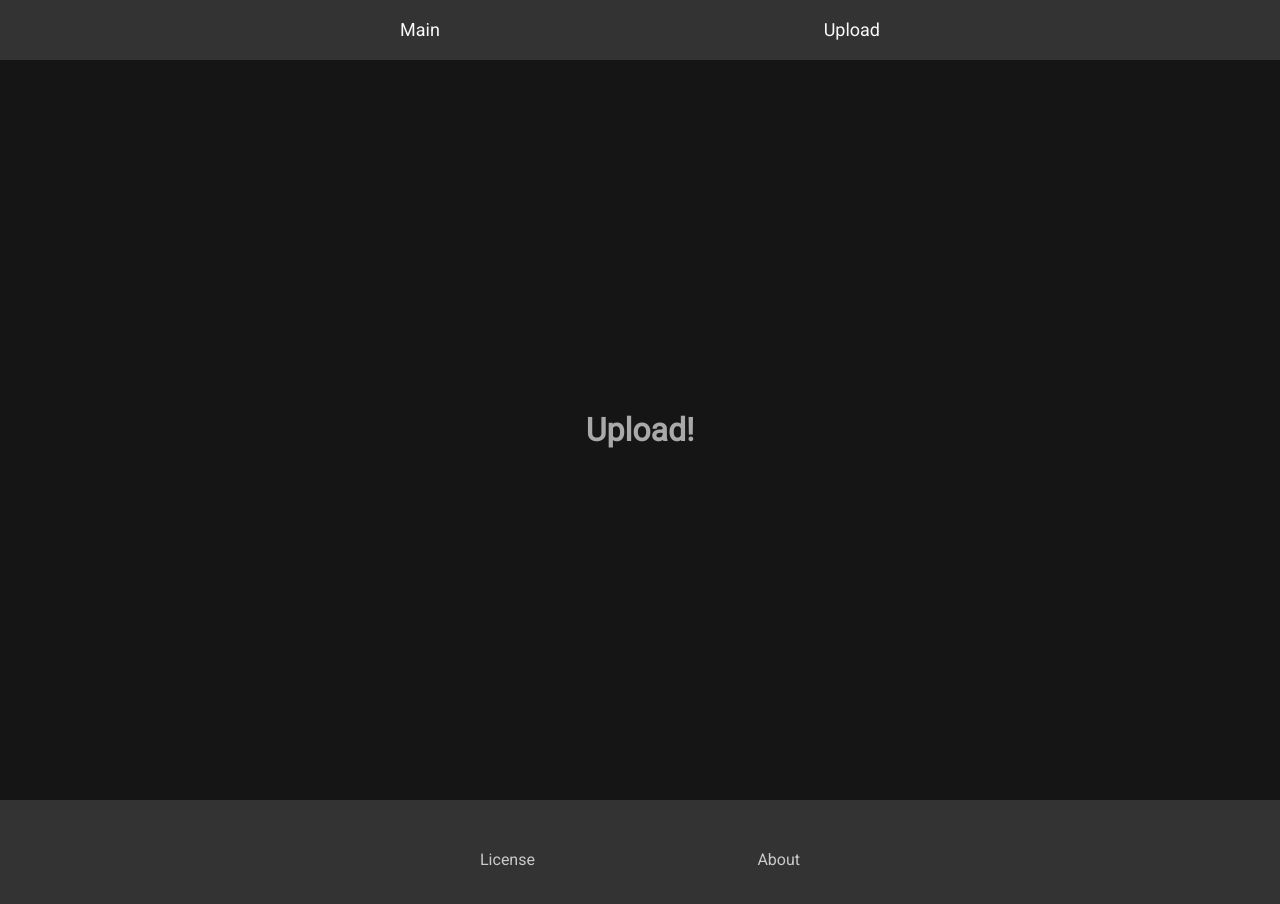
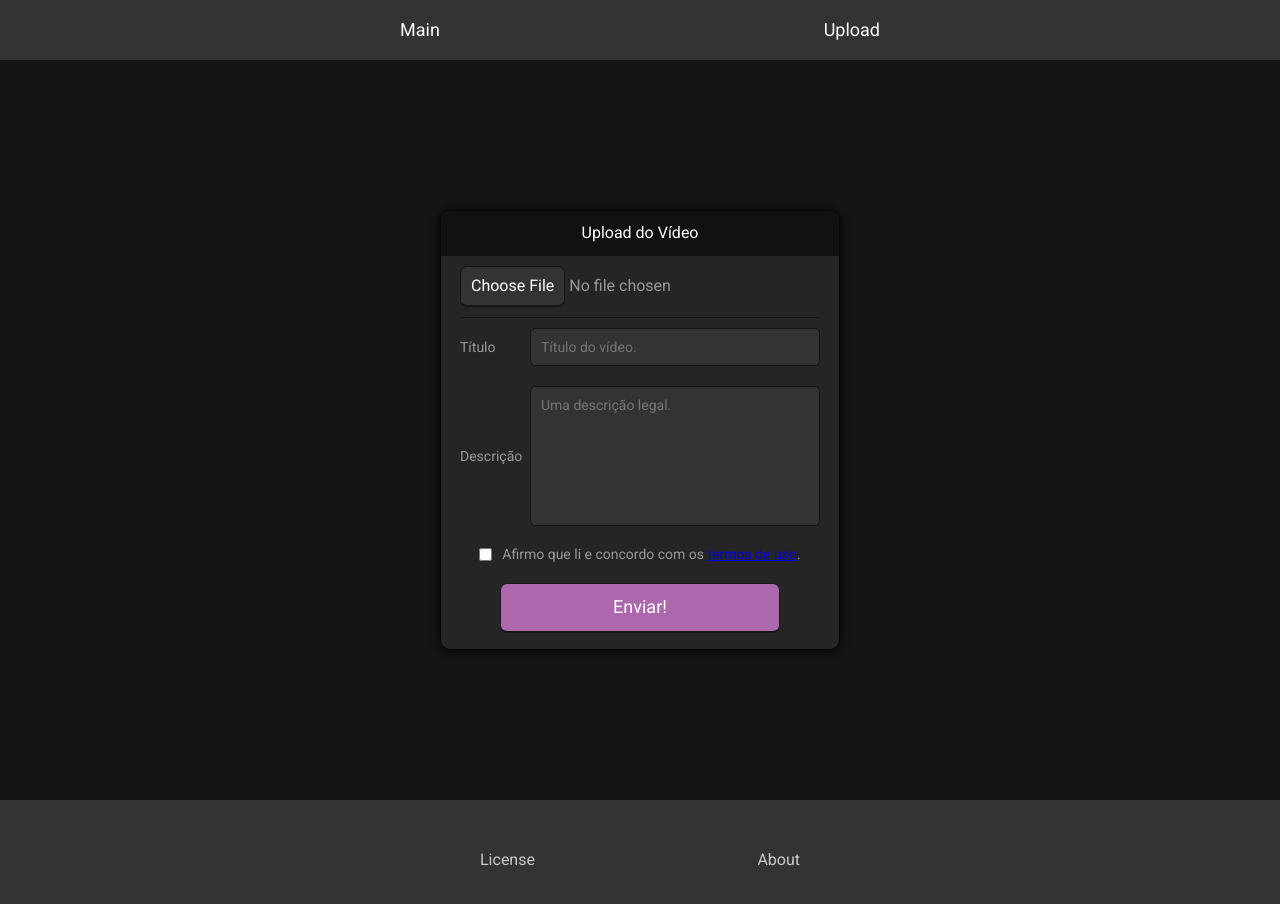
Before and after one commit to ItaloAbreu/vimos-frontend, a React (Create React App) app: page /upload in a window 1280 px wide. Shown: the top 904 px of the page. Built offline with nearby package versions, Linux system fonts and the light colour scheme.

Commit message:
Upload estilizado.

```diff
--- a/src/pages/PagesStyles.js
+++ b/src/pages/PagesStyles.js
@@ -8,3 +8,125 @@ export const Content = styled.section`
 
   min-height: calc(100vh - 60px);
 `;
+
+export const FormStyled = styled.form`
+  display: flex;
+  flex-direction: column;
+  align-items: center;
+
+  background-color: #252525;
+  color: #999;
+  border-radius: 10px;
+  border: solid 1px #050505;
+
+  box-shadow: 0 0 10px #000d;
+
+  min-width: 400px;
+  min-height: 440px;
+  max-width: 400px;
+  max-height: 440px;
+
+  overflow: hidden;
+
+  section {
+    display: flex;
+    justify-content: center;
+    align-items: center;
+
+    background-color: #111;
+    color: #fff;
+
+    width: 400px;
+    height: 45px;
+  }
+
+
+  input[type="file"] {
+    width: 360px;
+    padding: 10px 0;
+    margin: 0;
+    border-bottom: solid 1px #151515;
+
+    ::-webkit-file-upload-button {
+      background-color: #333;
+      color: #fff;
+      padding: 10px;
+
+      border-radius: 7px;
+      border: solid 1px #151515;
+      border-bottom-width: 2px;
+
+      :hover {
+        background-color: #373737;
+      }
+
+      :active {
+        background-color: #151515;
+      }
+    }
+  }
+
+  label.info {
+    display: flex;
+    align-items: center;
+    justify-content: space-between;
+
+    font-size: 14px;
+
+    width: 360px;
+    margin: 10px 0;
+
+    input, textarea {
+      background-color: #333;
+      color: #fff;
+
+      padding: 10px;
+      border-radius: 5px;
+      border: solid 1px #151515;
+    }
+
+    input, textarea {
+      width: 290px;
+    }
+
+    textarea {
+      resize: none;
+      height: 140px;
+    }
+  }
+
+  label.agree {
+    display: flex;
+    font-size: 14px;
+    margin: 10px;
+    align-items: center;
+
+    input {
+      margin-right: 10px;
+    }
+  }
+
+  button {
+    background: #ac68ac;
+    color: #fff;
+
+    width: 280px;
+    height: 50px;
+    margin: 10px;
+
+    font-size: 18px;
+    font-weight: 400;
+
+    border-radius: 7px;
+    border: solid 1px #151515;
+    border-bottom-width: 2px;
+
+    :hover {
+      background: #ba82ba;
+    }
+
+    :active {
+      background: #381f38;
+    }
+  }
+`;
--- a/src/pages/Upload.jsx
+++ b/src/pages/Upload.jsx
@@ -1,13 +1,55 @@
-import React from 'react';
+import React, { Component } from 'react';
+import { NavLink } from 'react-router-dom';
 
-import { Content } from './PagesStyles';
+import { Content, FormStyled } from './PagesStyles';
 
-function Upload() {
-  return (
-    <Content>
-      <h1>Upload!</h1>
-    </Content>
-  );
+class Upload extends Component {
+
+  submitForm = async (event) => {
+    event.preventDefault();
+
+    const form = event.target;
+    const data = new FormData(form);
+
+    const config = {
+      method: 'post',
+      body: data,
+    };
+
+    return fetch('http://localhost:9091/video/storage', config)
+      .catch(err => console.error(err));
+  };
+
+  render() {
+    return (
+      <Content>
+        <FormStyled name="uploadForm" onSubmit={this.submitForm}
+        action='file/upload' method='post'
+        encType="multipart/form-data">
+          <section>Upload do Vídeo</section>
+          <input type="file" name="video"/>
+          <label className="info">Título
+            <input type="text" name="title"
+            placeholder="Título do vídeo."
+            /></label>
+          <label className="info">Descrição
+            <textarea type="text" name="description"
+            placeholder="Uma descrição legal."
+            maxLength="600"
+            /></label>
+          <label className="agree">
+            <input type="checkbox" name="agree"/>
+            <p>
+              Afirmo que li e concordo com
+              os <NavLink to="/license" target="new">
+              termos de uso</NavLink>.
+            </p>
+          </label>
+          <button type='submit'>Enviar!</button>
+        </FormStyled>
+      </Content>
+    );
+  };
 }
 
 export default Upload;
```
